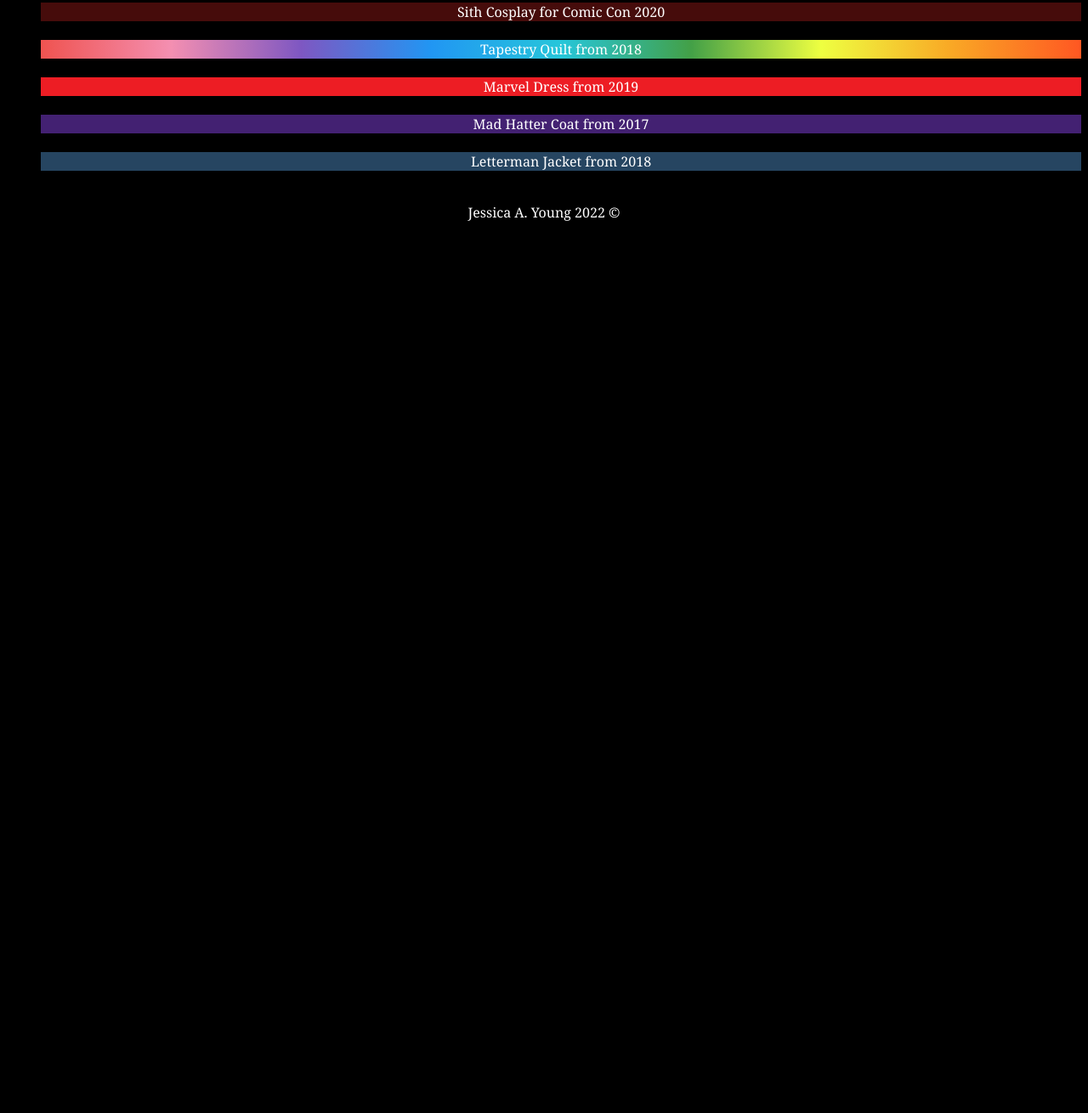
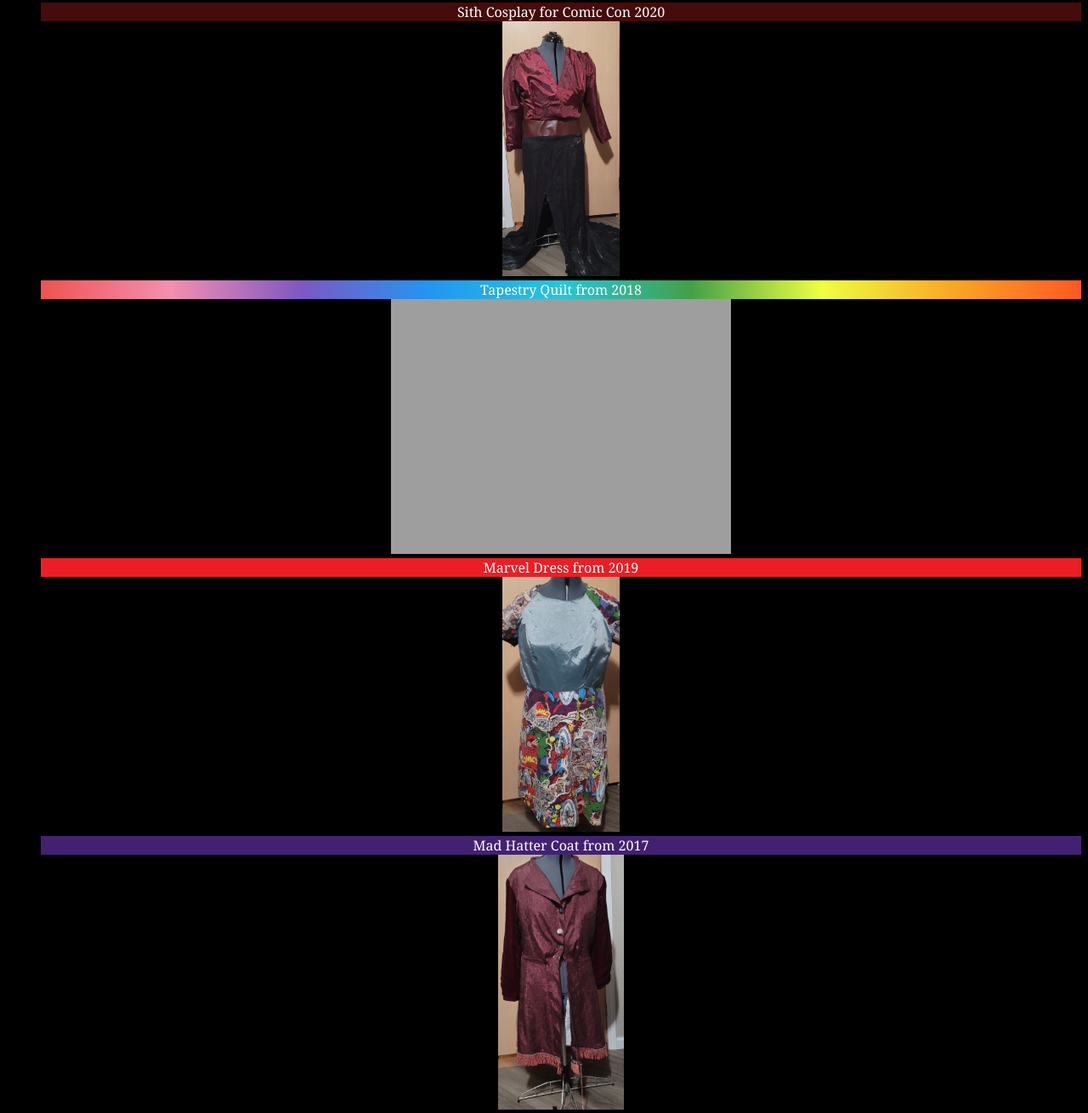
Before and after one commit to JessAYoung/Practice-website, a plain HTML site: page OtherHTML/Projects.html in a window 1280 px wide. Shown: the part 132-1442 px from the top of the page at 85% size. Before the commit the page ends 800 px from the top, so only its background shows below. Drawn offline with Linux system fonts and the light colour scheme; the site is published under a folder, as on GitHub Pages, so addresses that start at the root find nothing.

Commit message:
Change to code to correct errors

```diff
--- a/OtherHTML/Projects.html
+++ b/OtherHTML/Projects.html
@@ -37,15 +37,15 @@
     <h2 class="project">Previous Projects</h2>
 		<ul>
 			<li class="sith">Sith Cosplay for Comic Con 2020</li>
-			<img src="/images/SithCosplay.jpg"alt=""height="300">
+			<img src="../images/SithCosplay.jpg"alt=""height="300">
 			<li class="quilt">Tapestry Quilt from 2018</li>
-			<img src="/images/Mosaicquilt.jpg"alt=""height="300">
+			<img src="../images/Mosaicquilt.jpg"alt=""height="300">
 			<li class="marvel">Marvel Dress from 2019</li>
-			<img src="/images/MarvelDress.jpg"alt=""height="300">
+			<img src="../images/MarvelDress.jpg"alt=""height="300">
 			<li class="mad">Mad Hatter Coat from 2017</li>
-			<img src="/images/MadhatterCoat.jpg"alt=""height="300">
+			<img src="../images/MadhatterCoat.jpg"alt=""height="300">
 			<li class="letterman">Letterman Jacket from 2018</li>
-			<img src="/images/LettermanJacket.jpg"alt=""height="300">
+			<img src="../images/LettermanJacket.jpg"alt=""height="300">
 		</ul>
   </body>
   <footer><p>Jessica A. Young 2022 &copy;</p></footer>
```
Also changed, not shown: OtherHTML/Otheritems.html (+1 -1 lines).
